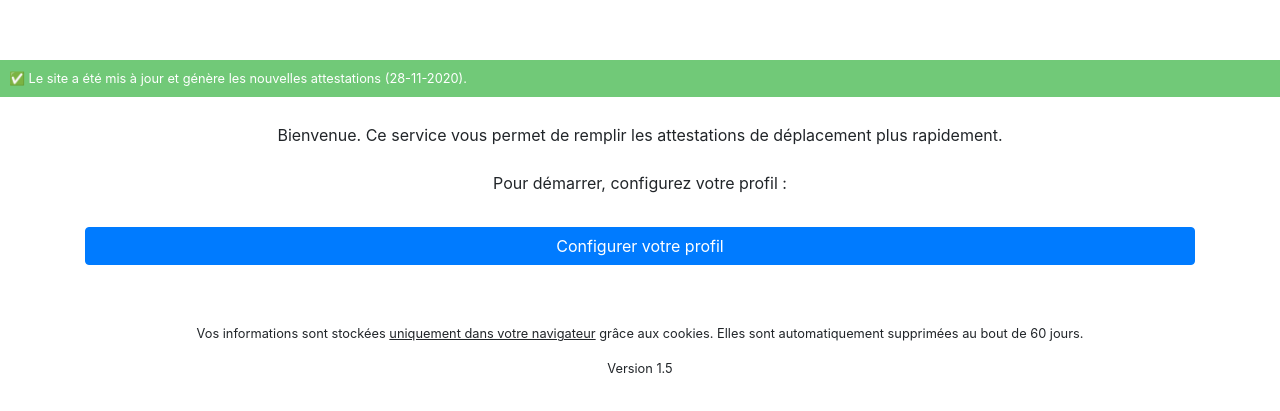
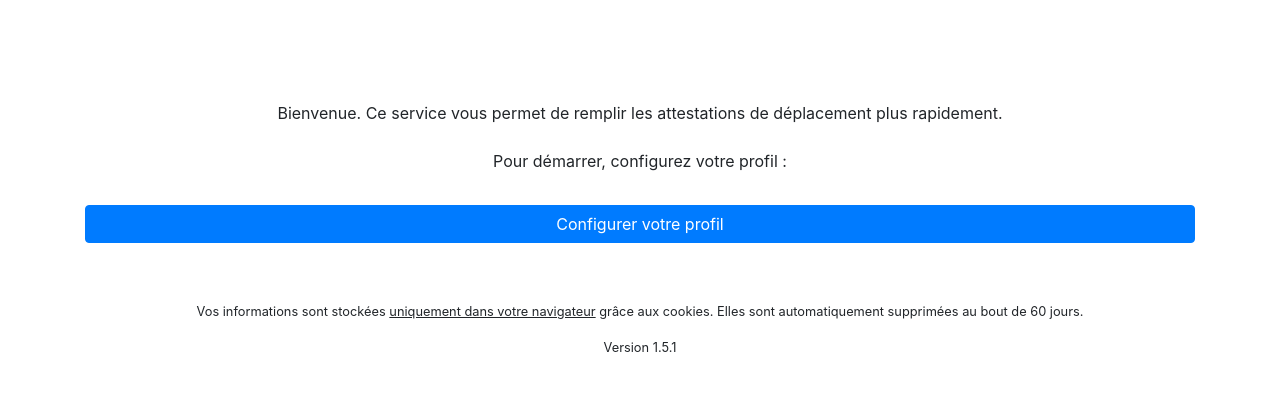
Before and after one commit to clementlize/covid19-attestation, a website built with Parcel: page src/index.html in a window 1280 px wide. Shown: the part 163-574 px from the top of the page. Built offline with nearby package versions, Linux system fonts and the light colour scheme.

Commit message:
v5.1: removed alert

```diff
--- a/src/index.html
+++ b/src/index.html
@@ -19,19 +19,17 @@
         id="alert-facebook"
     ></p>
 
-    <div id="alert-update-done">
+    <!--<div id="alert-update-done">
         ✅ Le site a été mis à jour et génère les nouvelles attestations (28-11-2020).
-    </div>
+    </div>-->
 
     <div class="container" id="main_container">
-
-
 
     </div>
 
     <div class="container" id="footer">
         <p id="confidentialite"><br>Vos informations sont stockées <u>uniquement dans votre navigateur</u> grâce aux cookies. Elles sont automatiquement supprimées au bout de 60 jours.</p>
-        <p id="confidentialite">Version 1.5</p>
+        <p id="confidentialite">Version 1.5.1</p>
     </div>
 
     <script src="./js/main.js"></script>
```
